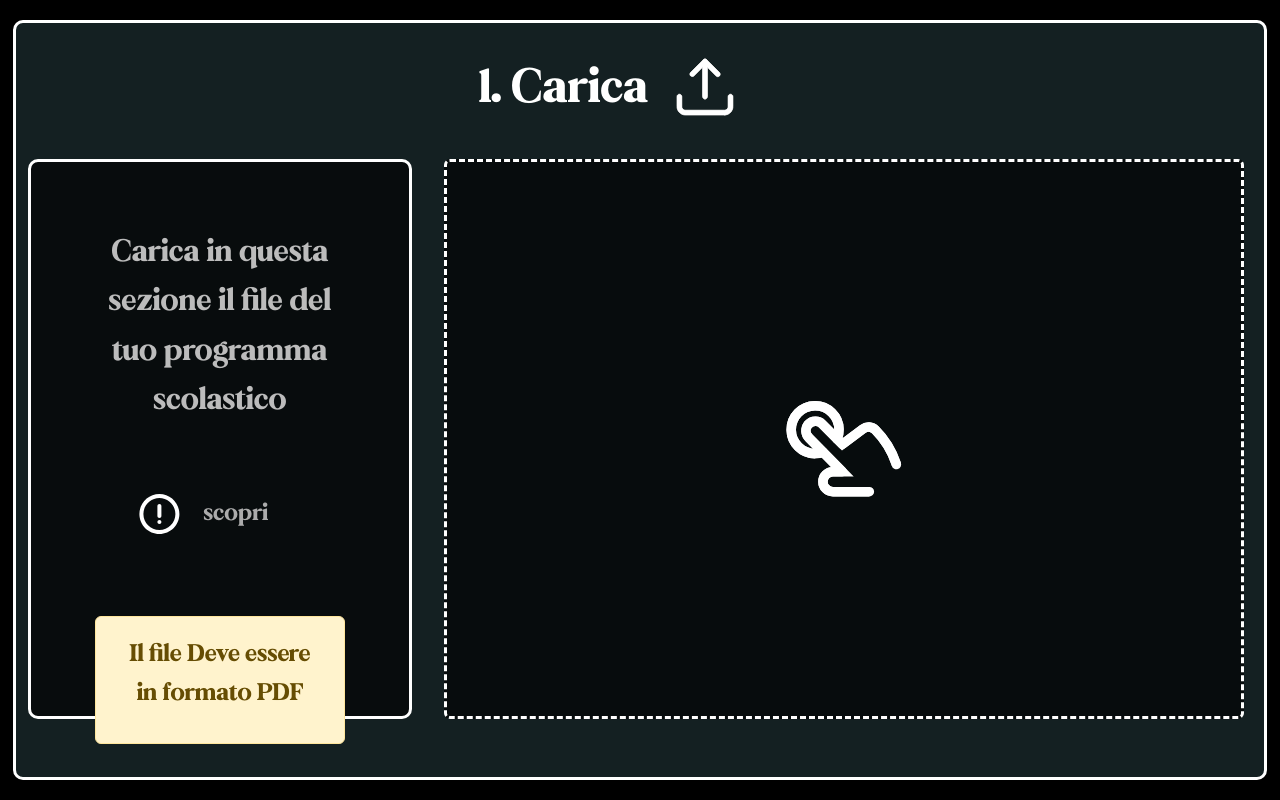
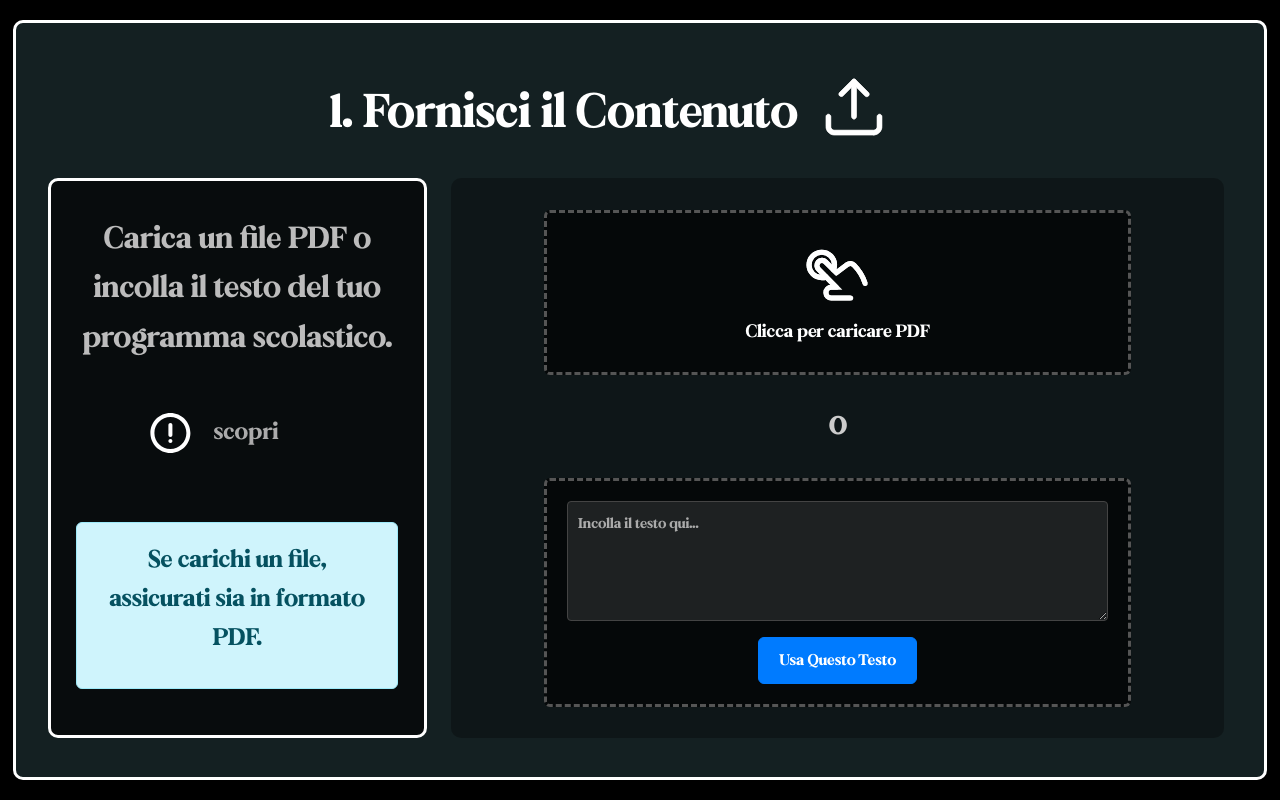
Before and after one commit to Fabriz1/gsap, a PHP site: page /nuovo/nuovo.html in a window 1280 px wide. Run offline with PHP 8.4, Linux system fonts and the light colour scheme; some libraries are stand-ins or nearby versions.

Commit message:
nuovo migliorato, testo inseribile

```diff
--- a/nuovo/nuovo.css
+++ b/nuovo/nuovo.css
@@ -23,29 +23,23 @@ html::-webkit-scrollbar {
 }
 html, body {
     height: 100%; /* FONDAMENTALE */
-    font-family: "font_titolo" /* Font di default */
+    font-family: "font_titolo"; /* Font di default */
 }
 body {
-
     background-color: black;
     color: white; /* Colore del testo di default, se non sovrascritto */
-
-
-  }
-
+}
 
 .titolo-carica,.titolo-opzioni{
     display: flex;
     justify-content: center;
+    align-items: center; /* Aggiunto per allineare verticalmente titolo e icona */
     margin-top: 4vh;
 }
-.icona-carica{
+.icona-carica{ /* Non più usato direttamente, ma stile di base per SVG */
     height: 8vh;
     width: 8vw;
     stroke: white;
-
-
-
 }
 .carica{
     background-color: rgba(28, 45, 47, 0.73);
@@ -60,76 +54,123 @@ body {
     height: 95vh;
     width: 98vw;
     position: absolute;
-
     top: 2.5%;
     left: 1%;
-
     border-radius: 10px;
     border-style: solid;
     border-color: white;
+    padding: 20px; /* Aggiunto padding per non far toccare i bordi */
 }
 .opzioni, .attendi {
     opacity: 0;
     scale: 0.5;
-    transform: translateX(-200%);
+    transform: translateX(-200%); /* Inizia da sinistra */
 }
 
-.descrizione-carica{
+.descrizione-carica {
     margin-top: 6%;
     opacity: 0;
     scale: 0.5;
     z-index: 3;
     display: flex;
-    justify-content: center;
-    flex-wrap: wrap;
+    flex-direction: column; /* Modificato per gestire meglio il contenuto interno */
+    justify-content: space-around; /* Modificato */
+    align-items: center; /* Aggiunto */
     font-size: larger;
-    padding: 8vh;
+    padding: 4vh 2vw; /* Modificato padding */
     border-style: solid;
     color: rgb(255, 255, 255);
     border-radius: 10px;
     border-color: rgb(255, 255, 255);
     height: 70vh;
-    width: 30vw;
+    /* width: 30vw; Rimosso, lasceremo che Bootstrap gestisca la larghezza con col-4 */
     background-color: rgba(0, 0, 0, 0.616);
 }
 
-.carica-file,.def-opzioni{
+/* Contenitore per entrambe le opzioni di input */
+.input-container {
     margin-top: 3%;
-    scale: 0.5;
     height: 70vh;
     width: 99%;
+    display: flex;
+    flex-direction: column;
+    justify-content: space-around; /* Spazio tra le opzioni */
+    align-items: center;
+    opacity: 0; /* Sarà animato con JS */
+    scale: 0.5; /* Sarà animato con JS */
+    padding: 20px;
+    background-color: rgba(0, 0, 0, 0.3); /* Sfondo leggero per il contenitore */
+    border-radius: 10px;
+}
+
+
+.carica-file, .carica-testo {
+    /* Stili comuni per i box di input */
+    width: 80%; /* Larghezza relativa al .input-container */
+    padding: 20px;
     background-color: rgba(0, 0, 0, 0.616);
     border-radius: 6px;
-    margin-right: 5%;
-    opacity: 0;
     display: flex;
+    flex-direction: column;
     justify-content: center;
     align-items: center;
+    text-align: center;
     border-style: dashed;
+    border-color: #555;
+    color: white;
+    cursor: pointer; /* Indica che è cliccabile */
+}
+.carica-file { /* Già esisteva, piccoli aggiustamenti */
+    /* Rimosso height e width specifiche per flessibilità */
+    min-height: 20vh; /* Altezza minima */
+}
+.carica-file:hover, .carica-testo #use-text-button:hover {
+    border-color: white;
+    background-color: rgba(255, 255, 255, 0.1);
 }
 
-.descrizione-opzioni{
-    margin-top: 6%;
-    opacity: 0;
-    scale: 0.5;
-    z-index: 3;
-    display: flex;
-    justify-content: center;
-    flex-wrap: wrap;
-    font-size: larger;
-    padding: 8vh;
-    border-style: solid;
-    color: rgb(255, 255, 255);
-    border-radius: 10px;
-    border-color: rgb(255, 255, 255);
-    height: 70vh;
-    width: 30vw;
-    background-color: rgba(0, 0, 0, 0.616);
+.icona-clicca svg {
+    width: 8vw; /* Ridotto per adattarsi meglio */
+    height: 8vh;
+}
 
+.separatore-o {
+    font-size: 2vw;
+    color: #ccc;
+    margin: 10px 0;
+    font-weight: bold;
 }
-.titolo-opzioni{
-    font-size: 60px;
 
+.carica-testo {
+    cursor: default; /* Non tutto il box testo è cliccabile, solo il bottone */
+    min-height: 25vh; /* Altezza minima */
+}
+
+#text-input {
+    width: 100%;
+    height: 15vh; /* Altezza textarea */
+    background-color: rgba(255, 255, 255, 0.1);
+    color: white;
+    border: 1px solid #444;
+    border-radius: 4px;
+    padding: 10px;
+    font-size: 1.2vw;
+    resize: vertical; /* Permette solo resize verticale */
+}
+#text-input::placeholder {
+    color: #aaa;
+}
+
+#use-text-button {
+    font-size: 1.3vw;
+    padding: 10px 20px;
+    background-color: #007bff;
+    border-color: #007bff;
+    transition: background-color 0.3s ease, border-color 0.3s ease;
+}
+#use-text-button:hover {
+    background-color: #0056b3;
+    border-color: #004085;
 }
 
 
--- a/nuovo/nuovo.html
+++ b/nuovo/nuovo.html
@@ -16,7 +16,7 @@
             <div class="row">
                 <div class="col-12 icona">
                     <div class="titolo-carica">
-                        <h1 style="font-size: 4vw; margin-right: 2%;">1. Carica </h1>
+                        <h1 style="font-size: 4vw; margin-right: 2%;">1. Fornisci il Contenuto</h1>
                         <svg width="10vw" height="10vh" viewBox="2 3 40 23" fill="none"
                             xmlns="http://www.w3.org/2000/svg" stroke="#ffffff" stroke-width="0.00024000000000000003">
                             <g id="SVGRepo_bgCarrier" stroke-width="0"></g>
@@ -49,16 +49,12 @@
             </div>
             <div class="row">
                 <div class="col-4">
-
                     <div class="descrizione-carica">
-                        <div class="descizione-sito" style="display: flex; justify-content:  center; flex-wrap: wrap;">
-
-                            <p style="text-align: center; font-size: 33px; color: #bcbcbc;">Carica in questa sezione il
-                                file del tuo programma scolastico</p>
-
-                            <p style="text-align: center; font-size: 25px; margin-left: -20%; margin-top: 20%; color: #ababab;">
-
-
+                        <div class="descizione-sito" style="display: flex; justify-content: center; flex-wrap: wrap;">
+                            <p style="text-align: center; font-size: 33px; color: #bcbcbc;">
+                                Carica un file PDF o incolla il testo del tuo programma scolastico.
+                            </p>
+                            <p style="text-align: center; font-size: 25px; margin-left: -20%; margin-top: 10%; color: #ababab;">
                                 <svg width="6vw" height="6vh" viewBox="0 0 24 24" fill="none"
                                     xmlns="http://www.w3.org/2000/svg">
                                     <g id="SVGRepo_bgCarrier" stroke-width="0"></g>
@@ -77,14 +73,12 @@
                                 </svg>
                                 scopri
                             </p>
-
                         </div>
-
-                        <div class="alert alert-warning" role="alert" style="height: fit-content; margin-top: 25%;">
+                        <div class="alert alert-info" role="alert" style="height: fit-content; margin-top: 15%;">
                             <div class="container-fluid">
                                 <div class="row">
-                            <div class="col text-center " ">
-                            <p style="font-size: 26px;">Il file Deve essere in formato PDF</p>
+                                    <div class="col text-center">
+                                        <p style="font-size: 26px;">Se carichi un file, assicurati sia in formato PDF.</p>
                                     </div>
                                 </div>
                             </div>
@@ -92,9 +86,10 @@
                     </div>
                 </div>
                 <div class="col-8">
-                    <div class="carica-file" id="carica-file">
+                    <div class="input-container">
+                        <div class="carica-file" id="carica-file-pdf">
                             <div class="icona-clicca">
-                            <svg width="15vw" height="15vh" viewBox="0 0 24 24" id="Layer_1" data-name="Layer 1"
+                                <svg width="10vw" height="10vh" viewBox="0 0 24 24" id="Layer_1" data-name="Layer 1"
                                     xmlns="http://www.w3.org/2000/svg" fill="#ffffff">
                                     <g id="SVGRepo_bgCarrier" stroke-width="0"></g>
                                     <g id="SVGRepo_tracerCarrier" stroke-linecap="round" stroke-linejoin="round"
@@ -135,10 +130,17 @@
                                         </path>
                                     </g>
                                 </svg>
+                                <p style="font-size: 1.5vw; margin-top: 10px;">Clicca per caricare PDF</p>
                             </div>
                         </div>
-
-
+                        <div class="separatore-o">
+                            <span style="font-size: 2vw;">O</span>
+                        </div>
+                        <div class="carica-testo">
+                            <textarea id="text-input" placeholder="Incolla il testo qui..."></textarea>
+                            <button id="use-text-button" class="btn btn-primary mt-3">Usa Questo Testo</button>
+                        </div>
+                    </div>
                 </div>
             </div>
         </div>
@@ -147,17 +149,16 @@
         <div class="container-fluid">
             <div class="row text-center">
                 <div class="titolo-opzioni">Scegli le tue preferenze</div>
-
             </div>
             <div class="row">
                 <div class="col-4">
                     <div class="descrizione-opzioni">
                         <p style="font-size: 30px; text-align: center;">
-                            Ora è il momento di scegliere le tue preferenze
+                            Ora è il momento di scegliere le tue preferenze.
                         </p>
                         <div style="display: flex; margin-left: -7%;">
                             <div style="margin-top: 6%;">
-                            <svg  width="100px" height="100px" viewBox="0 0 24 24" fill="none"
+                                <svg width="100px" height="100px" viewBox="0 0 24 24" fill="none"
                                     xmlns="http://www.w3.org/2000/svg" stroke="#ffffff" data-dm-inline-stroke=""
                                     style="--dm-inline-stroke: #f2f0ed;">
                                     <g id="SVGRepo_bgCarrier" stroke-width="0"></g>
@@ -188,17 +189,21 @@
                 </div>
                 <div class="col-8">
                     <div class="def-opzioni">
+                        <div class="row mb-4">
+                            <div class="col-12">
+                                <label for="api-key-input" class="form-label" style="font-size: 1.8vw;">Google AI Studio API Key:</label>
+                                <input type="password" class="form-control form-control-lg" id="api-key-input" placeholder="Inserisci la tua API Key...">
+                                <div id="apiKeyHelp" class="form-text" style="color: #cccccc;">La tua API key non verrà memorizzata permanentemente.</div>
+                            </div>
+                        </div>
                         <div class="row">
                             <div class="col">
-
+                                <!-- Qui puoi aggiungere altre opzioni -->
+                                <p style="font-size: 1.5vw; color: #888;">Altre opzioni future qui...</p>
                             </div>
                             <div class="col">
-
+                                <!-- Qui puoi aggiungere altre opzioni -->
                             </div>
-
-                        </div>
-                        <div class="row">
-
                         </div>
                     </div>
                 </div>
@@ -207,9 +212,7 @@
         </div>
     </div>
     <div class="attendi">
-
-    </div>
-
+        <!-- Contenuto della sezione Attendi -->
     </div>
 
     <script src="https://cdnjs.cloudflare.com/ajax/libs/gsap/3.12.5/gsap.min.js"></script>
```
Also changed, not shown: other parts of nuovo/nuovo.css (+35 -4 lines), nuovo/nuovo.js (+121 -55 lines). Lines whose indentation alone changed are shown as unchanged.
